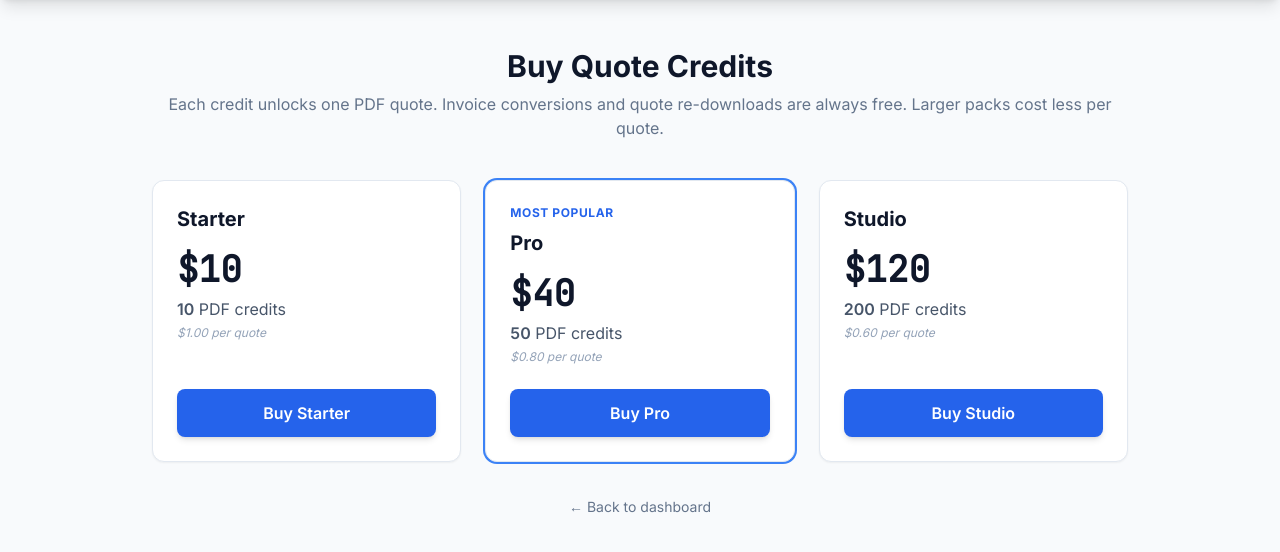
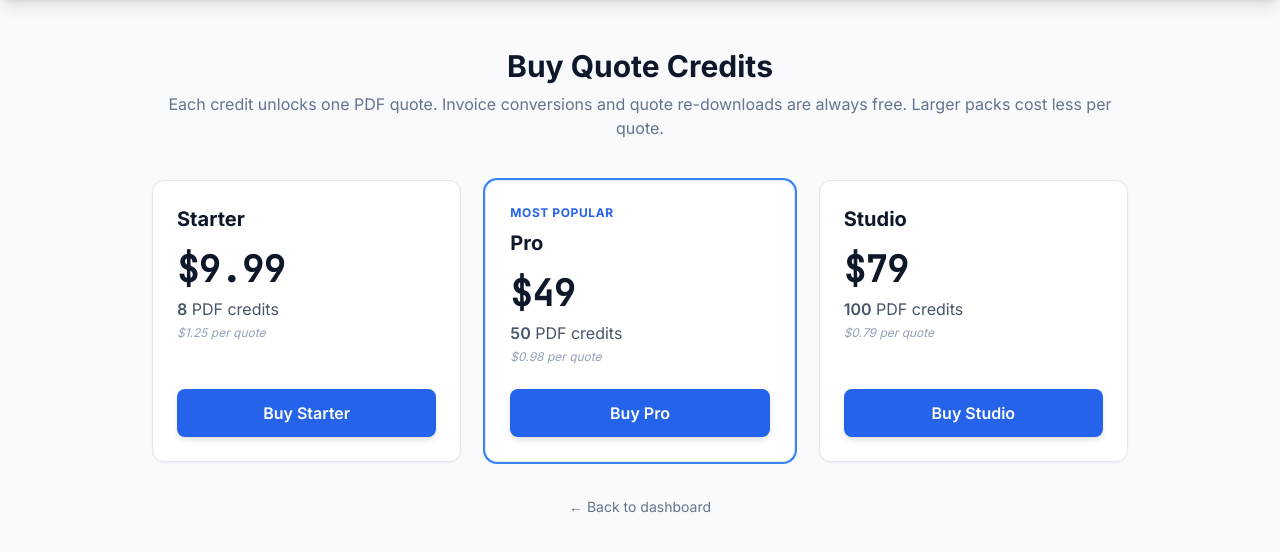
Before and after one commit to lightmadeai/Panefree-Quoting, a Flask app: page /top-up in a window 1280 px wide. Shown: the part 64-616 px from the top of the page. Run offline with Flask 3, Linux system fonts and the light colour scheme; the visitor is signed in with stand-in values (Sample User, id 1); some libraries are stand-ins or nearby versions.

Commit message:
Reprice credit packs + shrink Studio in preparation for annual sub
New pricing tier (psychological .99/.49/.79 endings):
  Starter:  8 credits  / $9.99  ($1.249/quote)
  Pro:     50 credits  / $49    ($0.98/quote)
  Studio: 100 credits  / $79    ($0.79/quote)

Studio shrunk from 200 -> 100 credits. High-volume users now have a
clear path to the annual unlimited tier ($149, planned next sprint)
instead of grinding through ever-larger top-up packs. The previous
Studio at 200/$120 was effectively the same price-per-month as a
forthcoming $149/year unlimited, so it directly competed with the
subscription product we're trying to push toward.

Also fixed a display bug in top_up.html: "%.0f" on the headline price
silently rounded $9.99 to $10, defeating the whole point of the .99
ending. Switched to "%.2f" with .00-stripping so integer prices stay
bare ($49, $79) but non-integer prices show their decimals ($9.99).

```diff
--- a/templates/top_up.html
+++ b/templates/top_up.html
@@ -41,7 +41,12 @@
                 {% endif %}
                 <h3 class="text-xl font-bold">{{ pack.name }}</h3>
                 <div class="mt-4">
-                    <span class="text-4xl font-bold mono">${{ "%.0f"|format(pack.price_cents / 100.0) }}</span>
+                    {# Render integer dollar amounts as bare ($49) and non-integer
+                       amounts with two decimals ($9.99). The previous "%.0f"
+                       silently rounded $9.99 to $10, hiding the psychological
+                       pricing that the .99 endings are explicitly designed for. #}
+                    {% set dollars = pack.price_cents / 100.0 %}
+                    <span class="text-4xl font-bold mono">${{ "%.2f"|format(dollars)|replace(".00", "") }}</span>
                 </div>
                 <div class="mt-2 text-slate-600">
                     <span class="font-semibold">{{ pack.credits }}</span> PDF credits
```
Also changed, not shown: config.py (+11 -3 lines).
